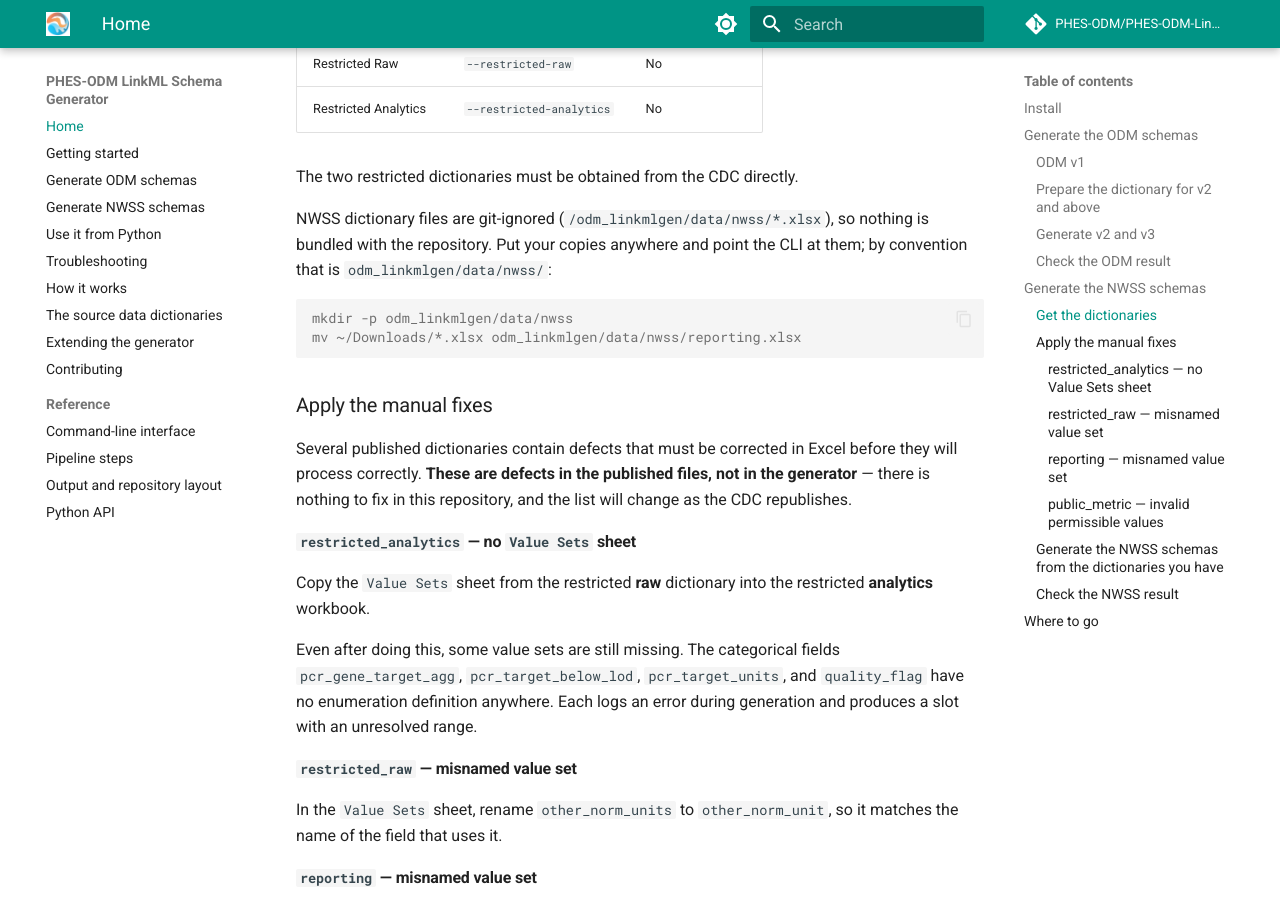
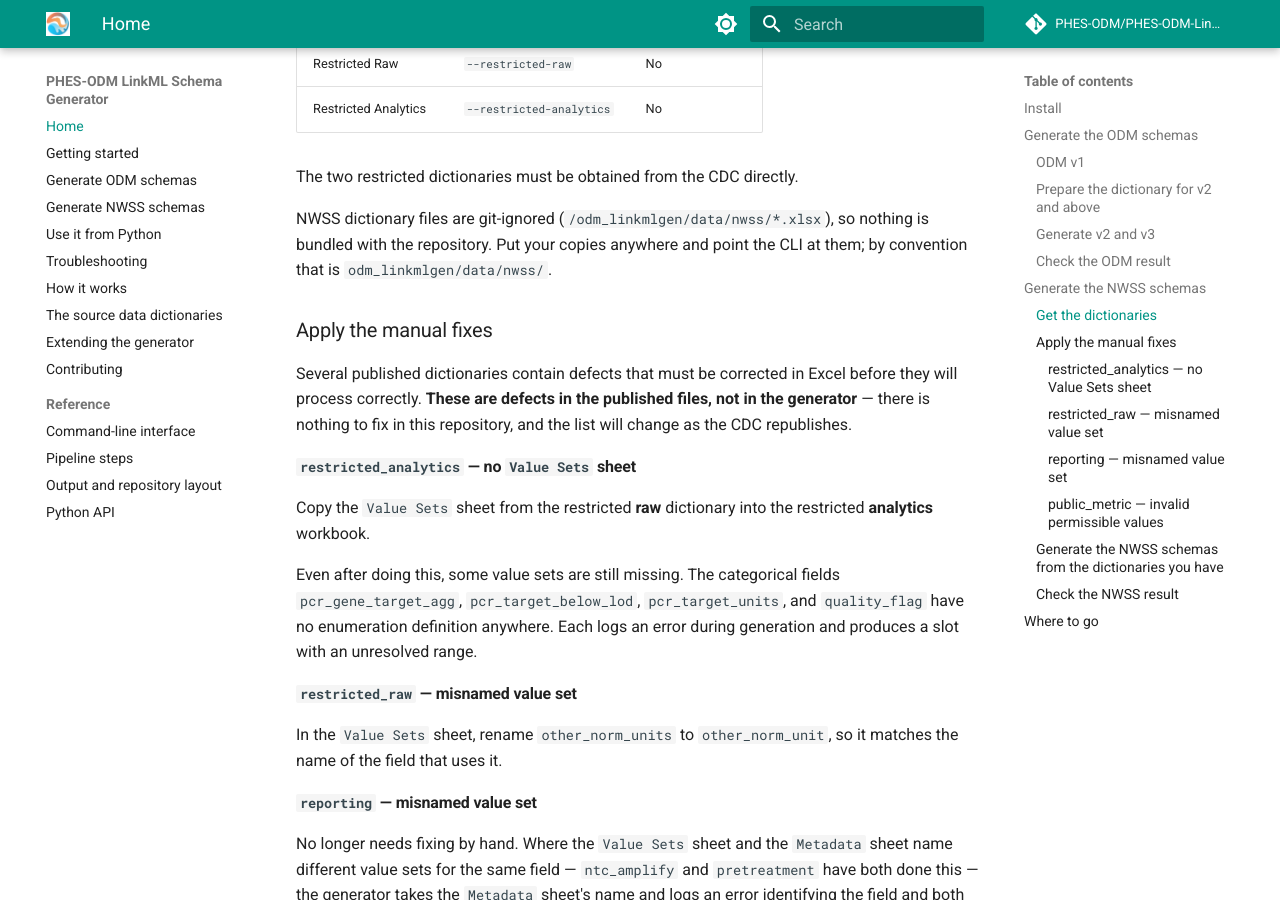
Before and after one commit to PHES-ODM/PHES-ODM-LinkMLGenerator, an MkDocs documentation site: the page built from docs/index.md, in a window 1280 px wide and 900 px high, scrolled down 3201 px. Built offline with MkDocs 1.6.1 and Material for MkDocs 9.7.7, drawn with Linux system fonts in a browser that asks for light colours; comment, search, counter and statistics services are not loaded.

Commit message:
Remove example console commands for moving the NWSS data dictionaries (unnecessary)

````diff
--- a/docs/index.md
+++ b/docs/index.md
@@ -151,12 +151,7 @@ The two restricted dictionaries must be obtained from the CDC directly.
 
 NWSS dictionary files are git-ignored (`/odm_linkmlgen/data/nwss/*.xlsx`), so
 nothing is bundled with the repository. Put your copies anywhere and point the
-CLI at them; by convention that is `odm_linkmlgen/data/nwss/`:
-
-```console
-mkdir -p odm_linkmlgen/data/nwss
-mv ~/Downloads/*.xlsx odm_linkmlgen/data/nwss/reporting.xlsx
-```
+CLI at them; by convention that is `odm_linkmlgen/data/nwss/`.
 
 ### Apply the manual fixes
 
````
Also changed, not shown: README.md (+1 -6 lines).
